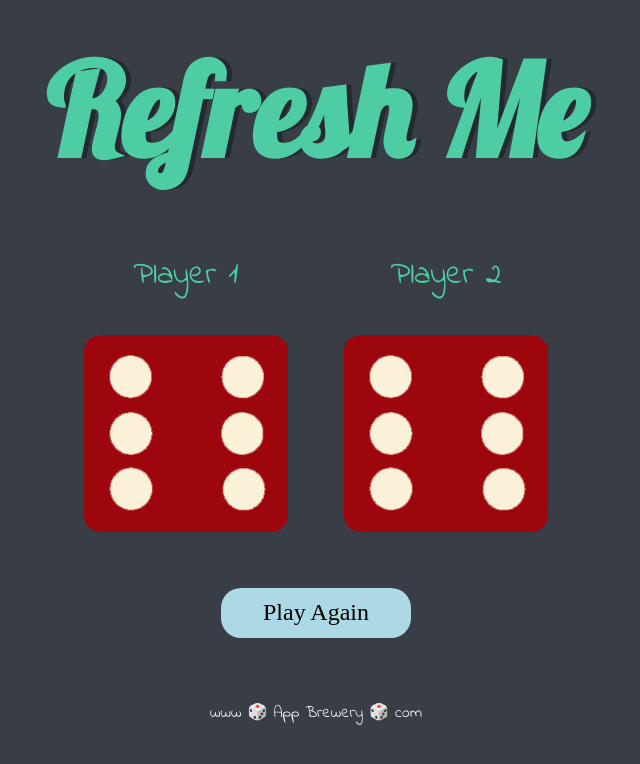
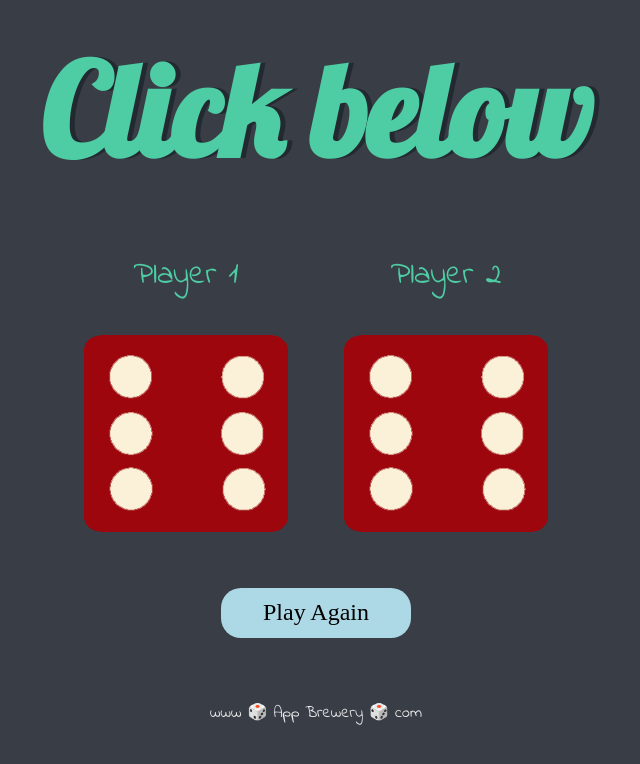
Before and after one commit to Shivam-exee/Dice-challenge, a plain HTML site: page index.html in a window 1280 px wide. Shown: the whole page, without its empty margins (324-964 px from the left). Drawn offline with Linux system fonts and the light colour scheme.

Commit message:
Update index.html

```diff
--- a/index.html
+++ b/index.html
@@ -11,7 +11,7 @@
   </head>
   <body>
     <div class="container">
-      <h1>Refresh Me</h1>
+      <h1>Click below</h1>
 
       <div class="dice">
         <p>Player 1</p>
```
